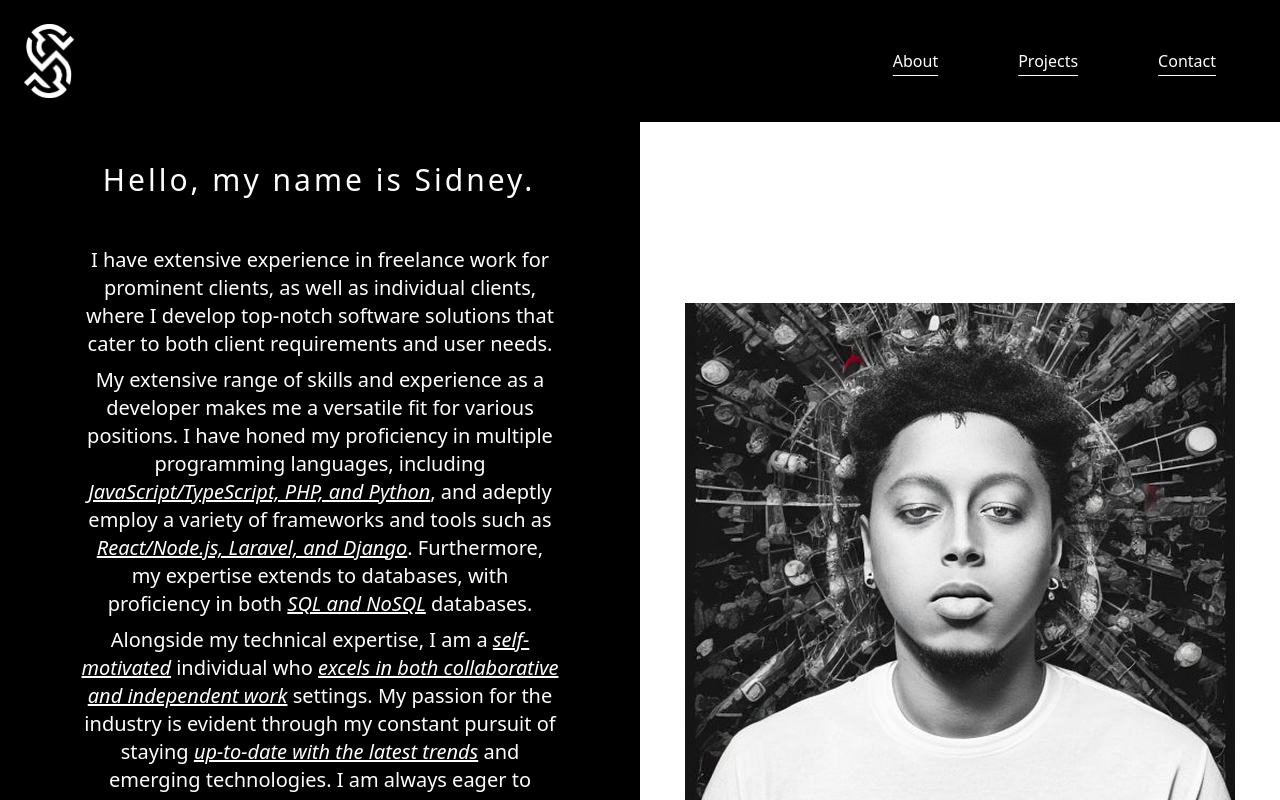
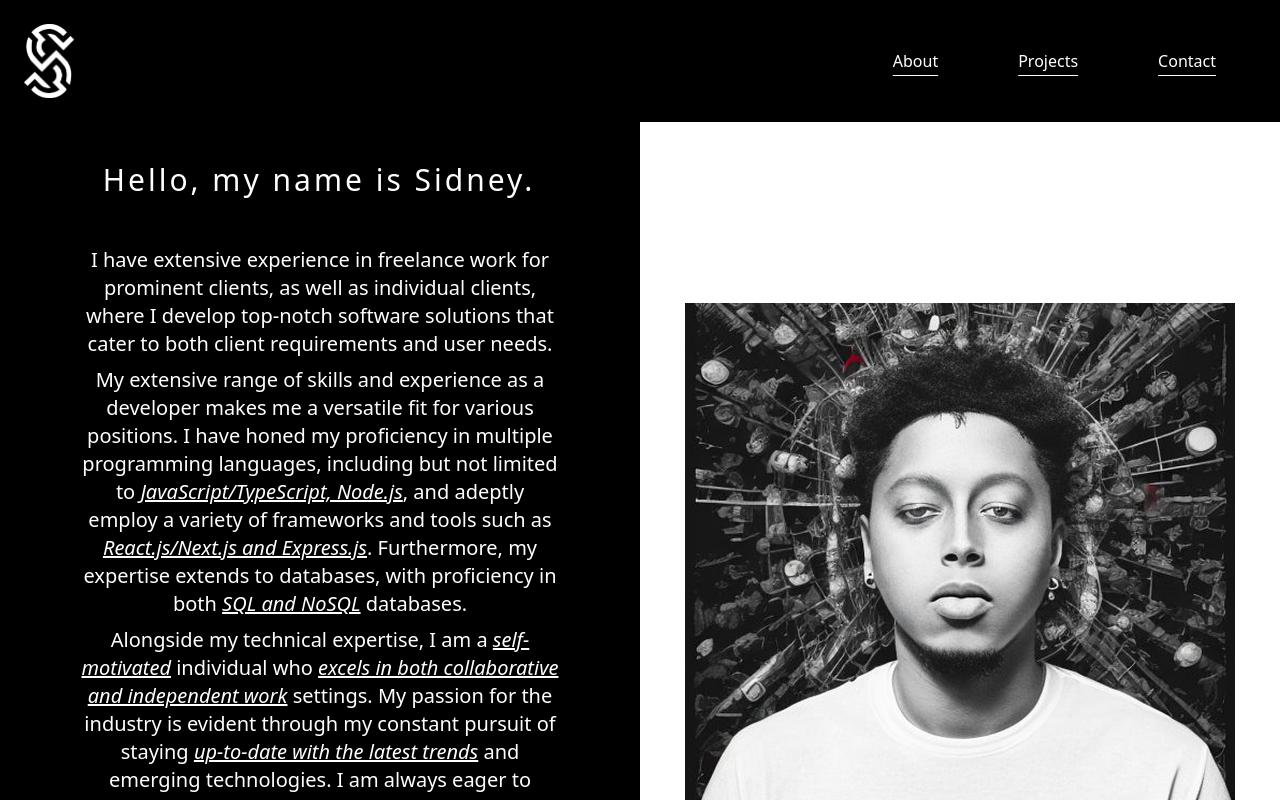
Before and after one commit to Smcclean4/smcclean4.github.io, a Next.js app in the folder personal-portfolio/: page /about in a window 1280 px wide. Built offline with nearby package versions, Linux system fonts and the light colour scheme.

Commit message:
Update about.tsx

```diff
--- a/personal-portfolio/src/pages/about.tsx
+++ b/personal-portfolio/src/pages/about.tsx
@@ -12,7 +12,7 @@ const About = () => {
           <div className="w-11/12 text-xl font-extralight sm:w-3/4">
             <p className="my-2">I have extensive experience in freelance work for prominent clients, as well as individual clients, where I develop top-notch software solutions that cater to both client requirements and user needs.</p>
             <p className="my-2">
-              My extensive range of skills and experience as a developer makes me a versatile fit for various positions. I have honed my proficiency in multiple programming languages, including <i className="underline"><b>JavaScript/TypeScript, PHP, and Python</b></i>, and adeptly employ a variety of frameworks and tools such as <i className="underline"><b>React/Node.js, Laravel, and Django</b></i>. Furthermore, my expertise extends to databases, with proficiency in both <i className="underline"><b>SQL and NoSQL</b></i> databases.
+              My extensive range of skills and experience as a developer makes me a versatile fit for various positions. I have honed my proficiency in multiple programming languages, including but not limited to <i className="underline"><b>JavaScript/TypeScript, Node.js</b></i>, and adeptly employ a variety of frameworks and tools such as <i className="underline"><b>React.js/Next.js and Express.js</b></i>. Furthermore, my expertise extends to databases, with proficiency in both <i className="underline"><b>SQL and NoSQL</b></i> databases.
             </p>
             <p className="my-2">
               Alongside my technical expertise, I am a <i className="underline"><b>self-motivated</b></i> individual who <i className="underline"><b>excels in both collaborative and independent work</b></i> settings. My passion for the industry is evident through my constant pursuit of staying <i className="underline"><b>up-to-date with the latest trends</b></i> and emerging technologies. I am always eager to expand my skillset, not just as a developer but also as an individual, <i className="underline"><b>striving for personal and professional growth.</b></i>
```
